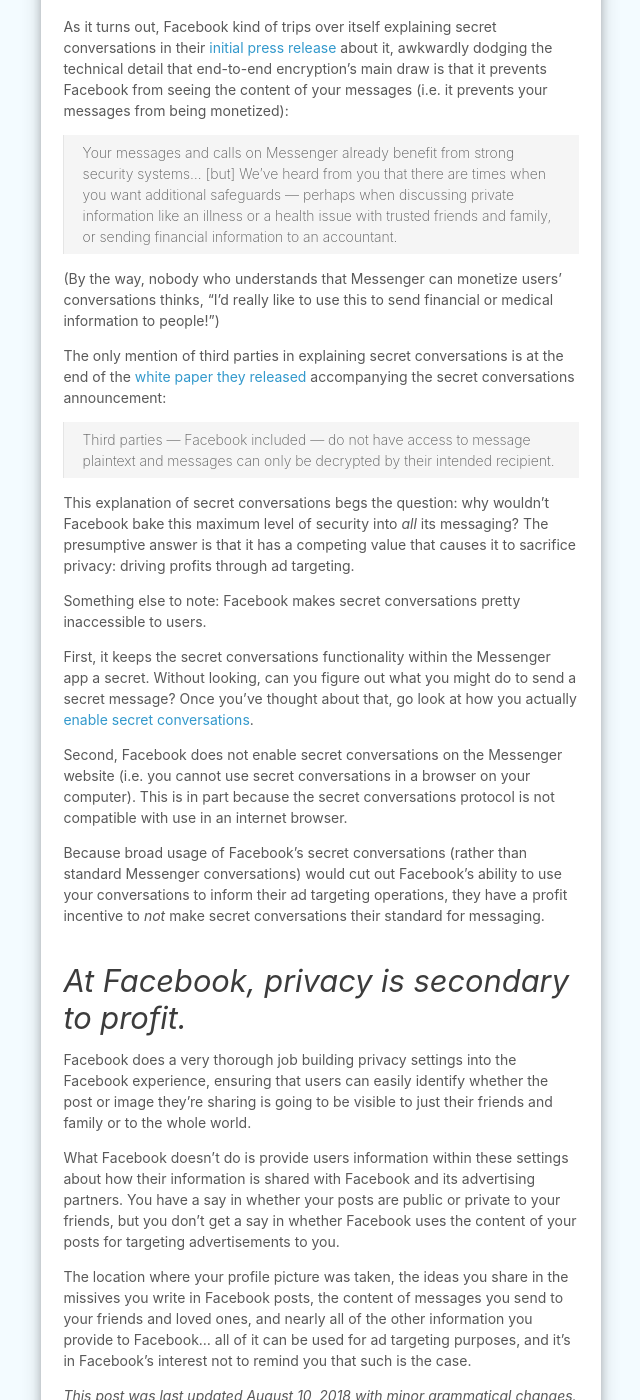
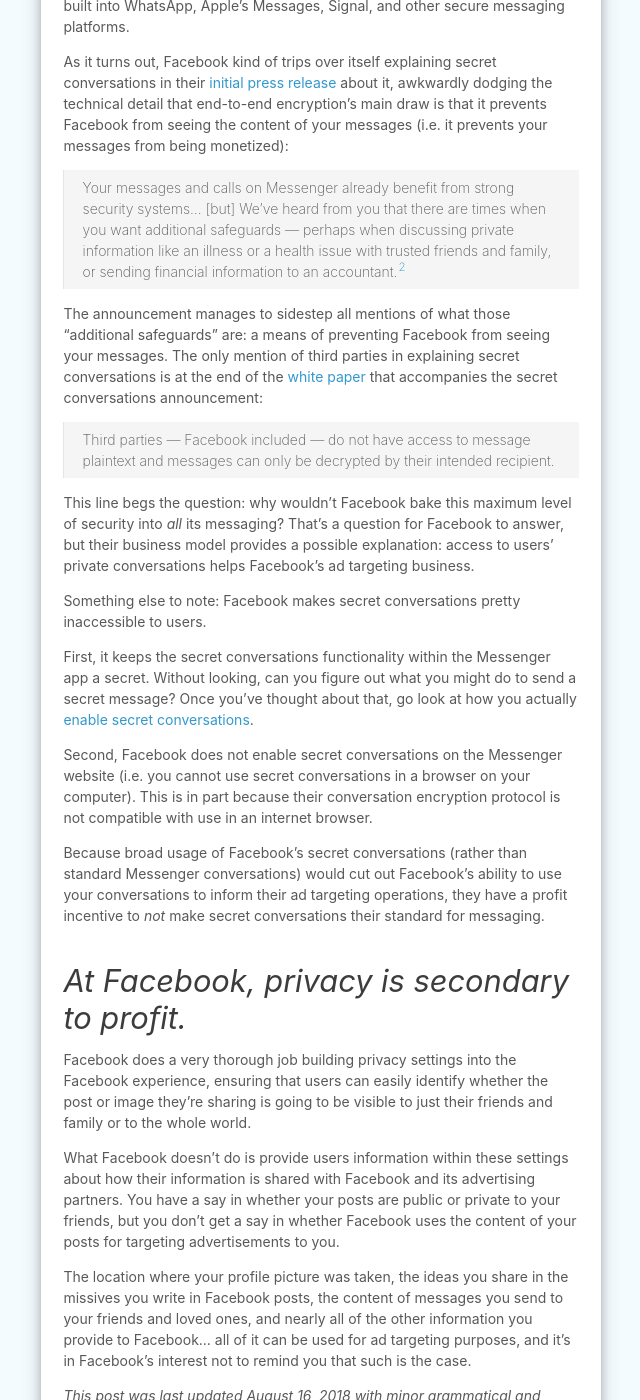
Before and after one commit to CarterPape/CarterPape.github.io, a Jekyll site: the page built from the-blog/decompiling-facebook/_posts/2018-06-05-whatsapp-and-facebook-just-dont-mix.md, in a window 1280 px wide and 1400 px high, scrolled down 1884 px. Shown: the whole window, without its empty margins (319-959 px from the left). Built offline with Jekyll 4.4.1, drawn with Linux system fonts in a browser that asks for light colours; some of the changed text lies outside the part shown.

Commit message:
editorial changes

```diff
--- a/the-blog/decompiling-facebook/_posts/2018-06-05-whatsapp-and-facebook-just-dont-mix.md
+++ b/the-blog/decompiling-facebook/_posts/2018-06-05-whatsapp-and-facebook-just-dont-mix.md
@@ -57,21 +59,19 @@ To better understand Facebook's thinking on WhatsApp and how it fits into their
 
 As it turns out, Facebook kind of trips over itself explaining secret conversations in their [initial press release][secret conversations press release] about it, awkwardly dodging the technical detail that end-to-end encryption's main draw is that it prevents Facebook from seeing the content of your messages (i.e. it prevents your messages from being monetized):
 
-> Your messages and calls on Messenger already benefit from strong security systems… [but] We’ve heard from you that there are times when you want additional safeguards — perhaps when discussing private information like an illness or a health issue with trusted friends and family, or sending financial information to an accountant.
+> Your messages and calls on Messenger already benefit from strong security systems… [but] We’ve heard from you that there are times when you want additional safeguards — perhaps when discussing private information like an illness or a health issue with trusted friends and family, or sending financial information to an accountant.[^private-on-messenger]
 
-(By the way, nobody who understands that Messenger can monetize users' conversations thinks, "I'd really like to use this to send financial or medical information to people!")
-
-The only mention of third parties in explaining secret conversations is at the end of the [white paper they released][Messenger white paper] accompanying the secret conversations announcement:
+The announcement manages to sidestep all mentions of what those "additional safeguards" are: a means of preventing Facebook from seeing your messages. The only mention of third parties in explaining secret conversations is at the end of the [white paper][Messenger white paper] that accompanies the secret conversations announcement:
 
 > Third parties — Facebook included — do not have access to message plaintext and messages can only be decrypted by their intended recipient.
 
-This explanation of secret conversations begs the question: why wouldn't Facebook bake this maximum level of security into _all_ its messaging? The presumptive answer is that it has a competing value that causes it to sacrifice privacy: driving profits through ad targeting.
+This line begs the question: why wouldn't Facebook bake this maximum level of security into _all_ its messaging? That's a question for Facebook to answer, but their business model provides a possible explanation: access to users' private conversations helps Facebook's ad targeting business.
 
 Something else to note: Facebook makes secret conversations pretty inaccessible to users.
 
 First, it keeps the secret conversations functionality within the Messenger app a secret. Without looking, can you figure out what you might do to send a secret message? Once you've thought about that, go look at how you actually [enable secret conversations].
 
-Second, Facebook does not enable secret conversations on the Messenger website (i.e. you cannot use secret conversations in a browser on your computer). This is in part because the secret conversations protocol is not compatible with use in an internet browser.
+Second, Facebook does not enable secret conversations on the Messenger website (i.e. you cannot use secret conversations in a browser on your computer). This is in part because their conversation encryption protocol is not compatible with use in an internet browser.
 
 Because broad usage of Facebook's secret conversations (rather than standard Messenger conversations) would cut out Facebook's ability to use your conversations to inform their ad targeting operations, they have a profit incentive to _not_ make secret conversations their standard for messaging.
 
@@ -83,12 +83,17 @@ What Facebook doesn't do is provide users information within these settings abou
 
 The location where your profile picture was taken, the ideas you share in the missives you write in Facebook posts, the content of messages you send to your friends and loved ones, and nearly all of the other information you provide to Facebook… all of it can be used for ad targeting purposes, and it's in Facebook's interest not to remind you that such is the case.
 
-_This post was last updated August 10, 2018 with minor grammatical changes._
+_This post was last updated August 16, 2018 with minor grammatical and layout changes._
 
 
 
 
-[^Messenger]: Understanding whether Facebook actually uses Messenger conversations to do ad targeting will be the subject of a future post. For now, I can say that it is nearly certain, but merely the fact that I have been researching this and can't find a clear answer from Facebook itself says something about their problem with transparency.
+[^Messenger]:
+    Understanding whether Facebook actually uses Messenger conversations to do ad targeting will be the subject of a future post. For now, I can say that it is nearly certain, but merely the fact that I have been researching this and can't find a clear answer from Facebook itself says something about their problem with transparency.
+
+[^private-on-messenger]:
+    It seems unlikely to me that anyone who understands that their messages on Messenger can be monetized would feel okay using the service to share sensitive information like financial or medical records.
+
 
 
 [Decompiling Facebook index]: /the-blog/decompiling-facebook/
```
Also changed, not shown: other parts of the-blog/decompiling-facebook/_posts/2018-06-05-whatsapp-and-facebook-just-dont-mix.md (+3 -1 lines).
